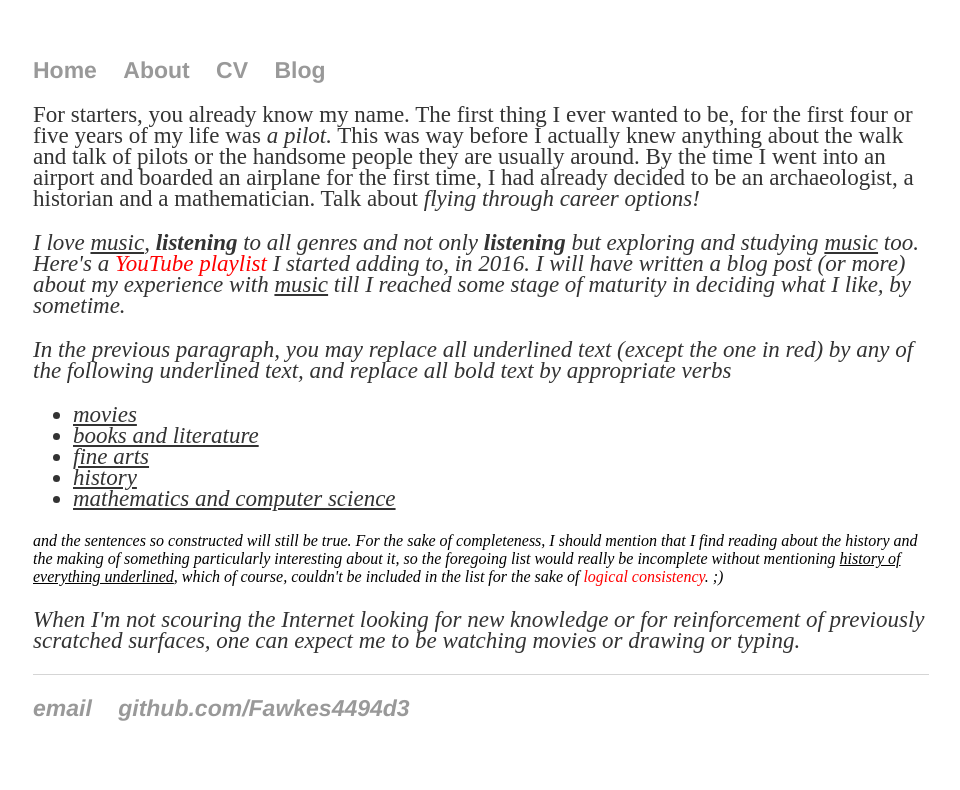
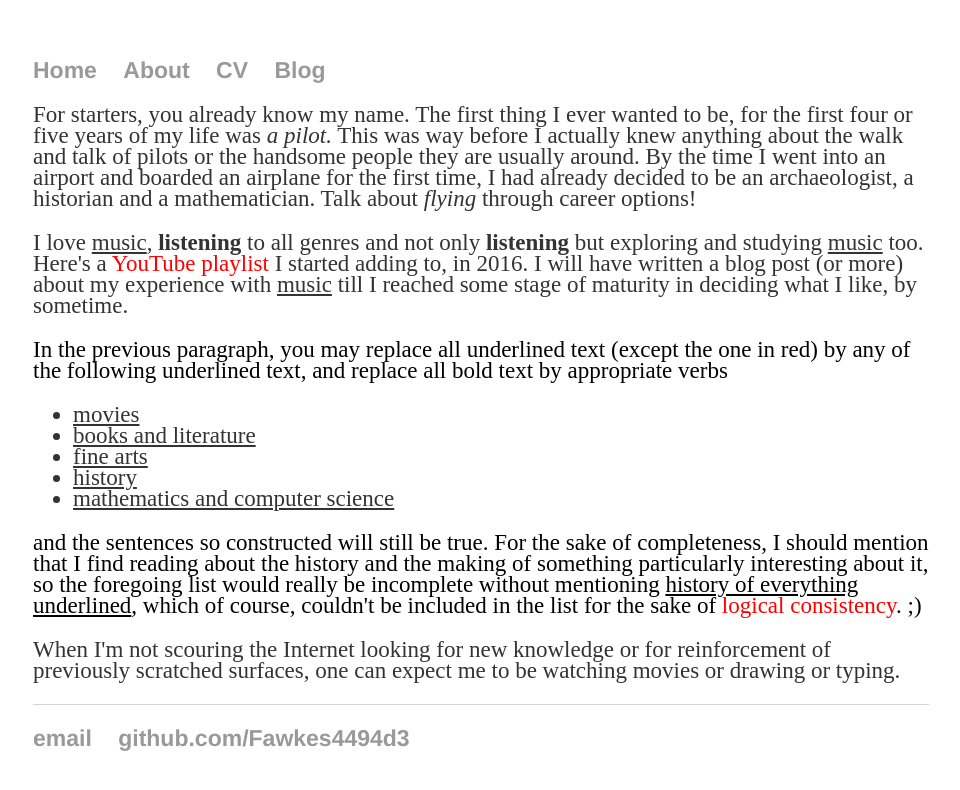
Before and after one commit to Fawkes4494d3/Fawkes4494d3.github.io, a Jekyll site: the page built from about/index.html, in a window 1280 px wide. Shown: the top 790 px of the page, without its empty margins (159-1119 px from the left). Built offline with Jekyll 4.4.1, drawn with Linux system fonts in a browser that asks for light colours.

Commit message:
Update index.html

```diff
--- a/about/index.html
+++ b/about/index.html
@@ -4,17 +4,17 @@
 ---
 
 <div class="blurb">
-	<p>For starters, you already know my name. The first thing I ever wanted to be, for the first four or five years of my life was <em> a pilot.</em> This was way before I actually knew anything about the walk and talk of pilots or the handsome people they are usually around. By the time I went into an airport and boarded an airplane for the first time, I had already decided to be an archaeologist, a historian and a mathematician. Talk about <i>flying<i> through career options!</p>
+	<p>For starters, you already know my name. The first thing I ever wanted to be, for the first four or five years of my life was <em> a pilot.</em> This was way before I actually knew anything about the walk and talk of pilots or the handsome people they are usually around. By the time I went into an airport and boarded an airplane for the first time, I had already decided to be an archaeologist, a historian and a mathematician. Talk about <i>flying</i> through career options!</p>
 	<p> I love <u>music</u>, <b>listening</b> to all genres and not only <b>listening</b> but exploring and studying <u>music</u> too. Here's a <a href="https://www.youtube.com/playlist?list=PL_81wIHVJYPvS0wNAFttdVY6B2OOEmu0V"; style="color:red;">YouTube playlist</a> I started adding to, in 2016. I will have written a blog post (or more) about my experience with <u>music</u> till I reached some stage of maturity in deciding what I like, by sometime.</p>
-	<p> In the previous paragraph, you may replace all underlined text (except the one in red) by any of the following underlined text, and replace all bold text by appropriate verbs
-	<ul>
+	<div style="font-size:23px; line-height:21px;"> In the previous paragraph, you may replace all underlined text (except the one in red) by any of the following underlined text, and replace all bold text by appropriate verbs
+	<ul style="font-size:23px; line-height:21px;">
 		<li> <u>movies</u> </li>
 		<li> <u>books and literature</u> </li>
 		<li> <u>fine arts</u> </li>
 		<li> <u>history</u> </li>
 		<li> <u>mathematics and computer science</u> </li>
 	</ul>
-	and the sentences so constructed will still be true. For the sake of completeness, I should mention that I find reading about the history and the making of something particularly interesting about it, so the foregoing list would really be incomplete without mentioning <u>history of everything underlined</u>, which of course, couldn't be included in the list for the sake of <a href="https://plato.stanford.edu/entries/self-reference/"; style="color:red;">logical consistency</a>. ;)</p>
+	and the sentences so constructed will still be true. For the sake of completeness, I should mention that I find reading about the history and the making of something particularly interesting about it, so the foregoing list would really be incomplete without mentioning <u>history of everything underlined</u>, which of course, couldn't be included in the list for the sake of <a href="https://plato.stanford.edu/entries/self-reference/"; style="color:red;">logical consistency</a>. ;)</div>
 
 	<p> When I'm not scouring the Internet looking for new knowledge or for reinforcement of previously scratched surfaces, one can expect me to be watching movies or drawing or typing.</p>
 </div><!-- /.blurb -->
```
